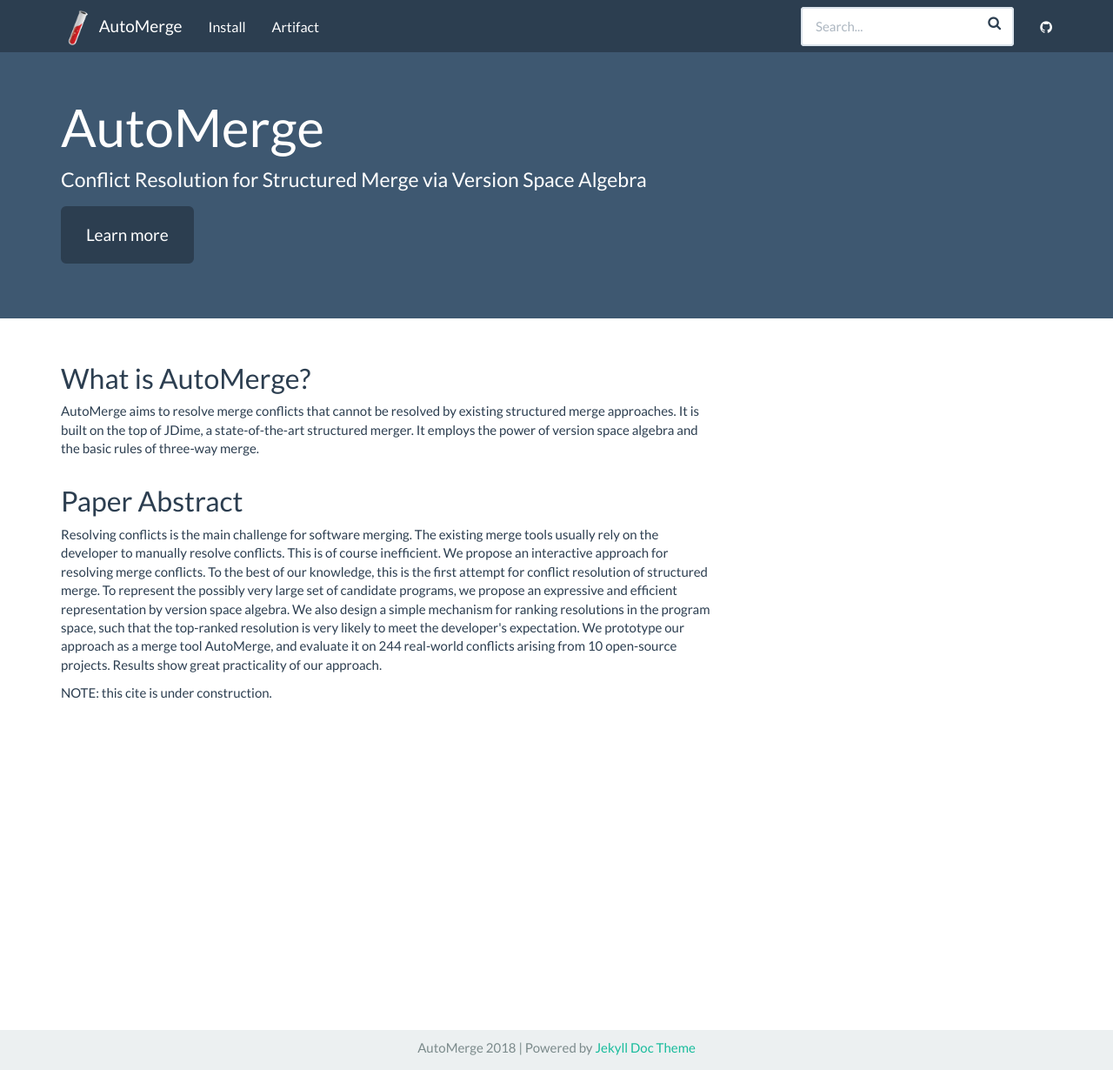
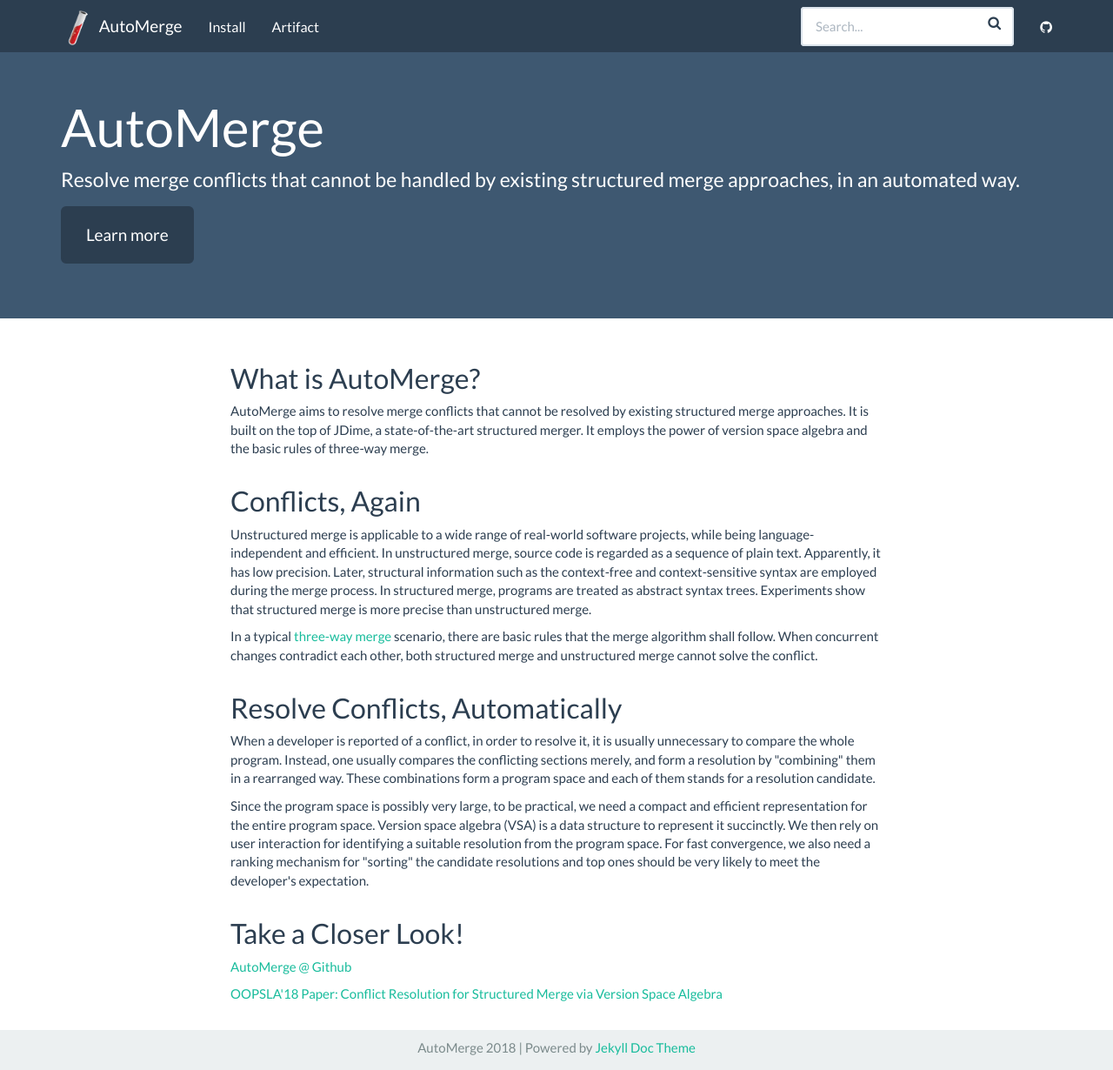
Before and after one commit to thufv/automerge, a Jekyll site: the page built from index.html, in a window 1280 px wide and 1230 px high. Shown: the whole window at 87% size. Built offline with Jekyll 4.4.1, drawn with Linux system fonts in a browser that asks for light colours; nearby versions of some CDN libraries.

Commit message:
update introduction

```diff
--- a/index.html
+++ b/index.html
@@ -5,14 +5,15 @@
 <div class="header-container jumbotron">
     <div class="container">
         <h1>AutoMerge</h1>
-        <p>Conflict Resolution for Structured Merge via Version Space Algebra</p>
+        <p>Resolve merge conflicts that cannot be handled by existing structured merge approaches,
+        in an automated way.</p>
         <p><a class="btn btn-primary btn-lg" href="{{ "/docs/home/" | prepend: site.baseurl }}" role="button">Learn more</a></p>
     </div>
 </div>
 
 <div class="container">
     <div class="row">
-        <div class="col-md-8">
+        <div class="col-md-8 col-md-offset-2">
             <h2 class="header-light regular-pad">What is AutoMerge?</h2>
             <p>
                 AutoMerge aims to resolve merge conflicts that cannot be resolved by existing structured merge approaches.
@@ -20,25 +21,50 @@
                 It employs the power of version space algebra and the basic rules of three-way merge.
             </p>
         </div>
-        <div class="col-md-8">
-            <h2 class="header-light regular-pad">Paper Abstract</h2>
+        <div class="col-md-8 col-md-offset-2">
+            <h2 class="header-light regular-pad">Conflicts, Again</h2>
             <p>
-                Resolving conflicts is the main challenge for software merging. The existing
-                merge tools usually rely on the developer to manually resolve conflicts. This
-                is of course inefficient. We propose an interactive approach for resolving
-                merge conflicts. To the best of our knowledge, this is the first attempt for
-                conflict resolution of structured merge. To represent the possibly very large
-                set of candidate programs, we propose an expressive and efficient
-                representation by version space algebra. We also design a simple mechanism for
-                ranking resolutions in the program space, such that the top-ranked resolution
-                is very likely to meet the developer's expectation. We prototype our approach
-                as a merge tool AutoMerge, and evaluate it on 244 real-world conflicts arising
-                from 10 open-source projects. Results show great practicality of our
-                approach.
+                Unstructured merge is applicable to a wide range of real-world software projects, while being language-independent and efficient.
+                In unstructured merge, source code is regarded as a sequence of plain text.
+                Apparently, it has low precision.
+                Later, structural information such as the context-free and context-sensitive syntax
+                are employed during the merge process.
+                In structured merge, programs are treated as abstract syntax trees.
+                Experiments show that structured merge is more precise than unstructured merge.
+            </p>
+            <p>
+                In a typical
+                <a href="https://en.wikipedia.org/wiki/Merge_(version_control)" target="_blank">three-way merge</a>
+                scenario, there are basic rules that the merge algorithm shall follow.
+                When concurrent changes contradict each other,
+                both structured merge and unstructured merge cannot solve the conflict.
             </p>
         </div>
-        <div class="col-md-8">
-        NOTE: this cite is under construction.
+        <div class="col-md-8 col-md-offset-2">
+            <h2 class="header-light regular-pad">Resolve Conflicts, Automatically</h2>
+            <p>
+                When a developer is reported of a conflict, in order to resolve it,
+                it is usually unnecessary to compare the whole program.
+                Instead, one usually compares the conflicting sections merely,
+                and form a resolution by "combining" them in a rearranged way.
+                These combinations form a program space and each of them stands for
+                a resolution candidate.
+            </p>
+            <p>
+                Since the program space is possibly very large, to be practical,
+                we need a compact and efficient representation for the entire program space.
+                Version space algebra (VSA) is a data structure to represent it succinctly.
+                We then rely on user interaction for identifying a suitable resolution
+                from the program space.
+                For fast convergence, we also need a ranking mechanism for "sorting" the
+                candidate resolutions and top ones
+                should be very likely to meet the developer's expectation.
+            </p>
+        </div>
+        <div class="col-md-8 col-md-offset-2">
+            <h2 class="header-light regular-pad">Take a Closer Look!</h2>
+            <p><a href="https://github.com/thufv/automerge" target="_blank">AutoMerge @ Github</a></p>
+            <p><a href="https://doi.org/10.1145/3276536" target="_blank">OOPSLA'18 Paper: Conflict Resolution for Structured Merge via Version Space Algebra</a></p>
         </div>
     </div>
 </div>
```
